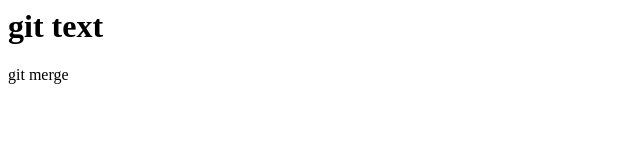
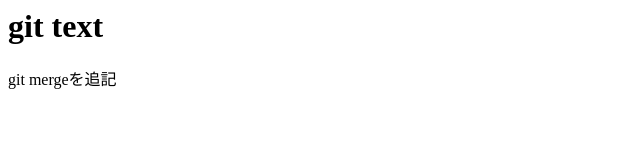
Before and after one commit to shohei123/git_tutorial, a plain HTML site: page index.html in a window 1280 px wide. Shown: the whole page, without its empty margins (0-640 px from the left). Drawn offline with Linux system fonts and the light colour scheme.

Commit message:
git mergeを追記

```diff
--- a/index.html
+++ b/index.html
@@ -1,2 +1,2 @@
 <h1>git text</h1>
-<p>git merge</p>
+<p>git mergeを追記</p>
```
